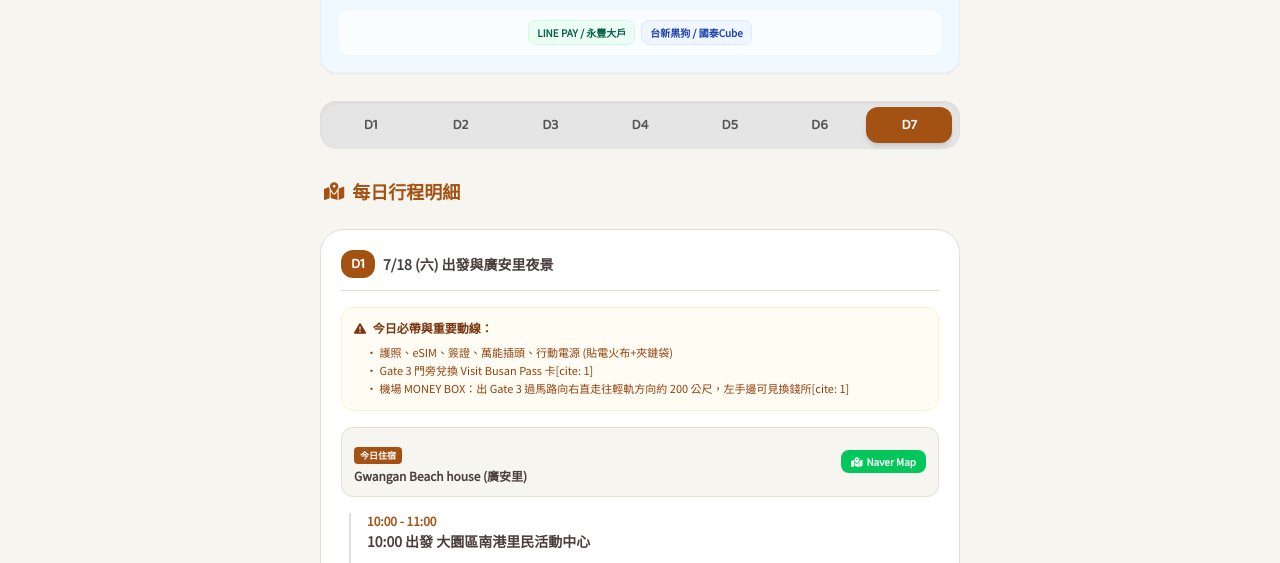
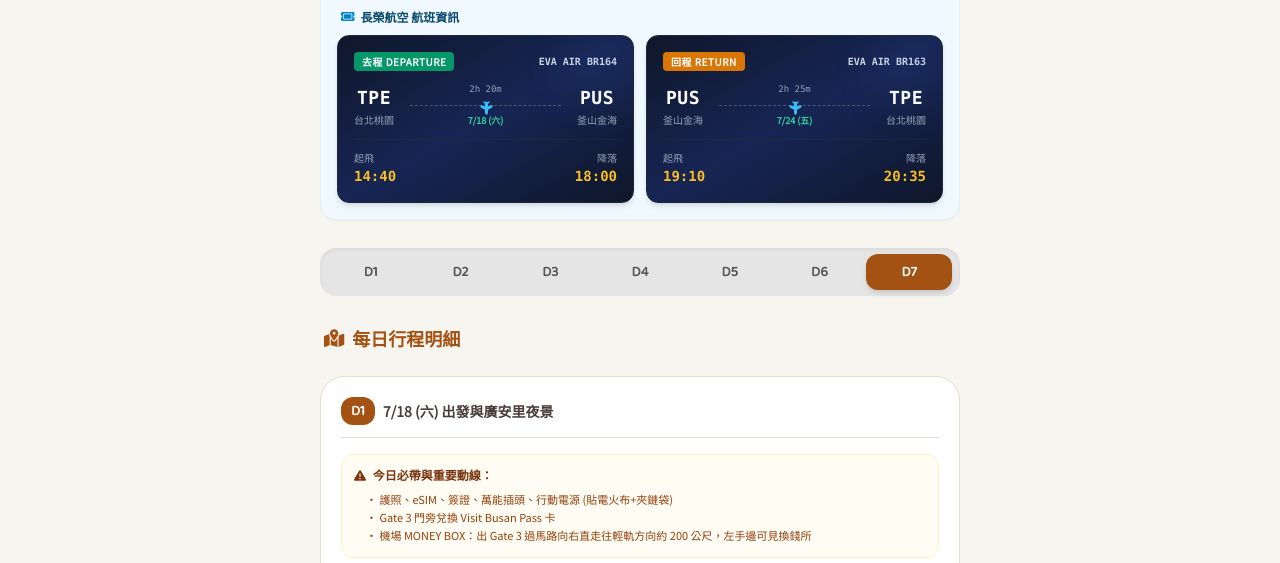
Before and after one commit to chiayi-chen/kr-trip, a plain HTML site: page index.html in a window 1280 px wide. Shown: the part 212-775 px from the top of the page. Drawn offline with nearby package versions, Linux system fonts and the light colour scheme.

Commit message:
Add files via upload

```diff
--- a/index.html
+++ b/index.html
@@ -77,7 +77,7 @@
     <!-- 主體內容 (單欄式完美適配手機) -->
     <main class="max-w-2xl mx-auto px-4 mt-4 space-y-5">
 
-        <!-- ================= 1. 當天天氣資訊 & 刷卡資訊 ================= -->
+        <!-- ================= 1. 當天天氣資訊 & 航班資訊 ================= -->
         <section id="weather-section" class="bg-sky-50 rounded-2xl p-4 border border-sky-100 shadow-sm space-y-3">
             <div class="flex justify-between items-center">
                 <h3 class="font-bold text-sky-900 flex items-center gap-2 text-sm">
@@ -99,10 +99,85 @@
                 </div>
             </div>
 
-            <!-- 行動支付與刷卡速查 (移動到天氣預報下方) -->
-            <div class="bg-white/60 rounded-xl p-2.5 border border-sky-100/50 flex flex-wrap gap-1.5 justify-center">
-                <span class="bg-emerald-50 text-emerald-800 text-[10px] font-bold px-2 py-1 rounded-lg border border-emerald-100">LINE PAY / 永豐大戶</span>
-                <span class="bg-blue-50 text-blue-800 text-[10px] font-bold px-2 py-1 rounded-lg border border-blue-100">台新黑狗 / 國泰Cube</span>
+            <!-- 航班資訊 (類似圖片樣式，去程與回程並排/上下呈現) -->
+            <div class="space-y-2.5">
+                <h4 class="text-xs font-bold text-sky-900 flex items-center gap-1.5 px-1 mt-1">
+                    <i class="fa-solid fa-ticket text-sky-600"></i> 長榮航空 航班資訊
+                </h4>
+
+                <div class="grid grid-cols-1 md:grid-cols-2 gap-3">
+                    <!-- 去程 BR164 -->
+                    <div class="bg-gradient-to-br from-slate-900 via-blue-950 to-slate-900 text-white p-4 rounded-xl shadow-md border border-slate-800 relative overflow-hidden">
+                        <div class="absolute top-0 right-0 w-16 h-16 bg-blue-500/10 rounded-full blur-xl"></div>
+                        <div class="flex justify-between items-center mb-2">
+                            <span class="text-[10px] bg-emerald-600 text-white px-2 py-0.5 rounded font-bold tracking-wider">去程 DEPARTURE</span>
+                            <span class="text-[10px] font-mono text-slate-300 font-bold">EVA AIR BR164</span>
+                        </div>
+                        <div class="flex justify-between items-center my-3">
+                            <div class="text-center">
+                                <p class="text-lg font-black tracking-wide font-mono">TPE</p>
+                                <p class="text-[10px] text-slate-400">台北桃園</p>
+                            </div>
+                            <div class="flex flex-col items-center flex-1 px-4 relative">
+                                <span class="text-[9px] text-slate-400 font-mono mb-1">2h 20m</span>
+                                <div class="w-full border-t border-dashed border-slate-600 relative my-1">
+                                    <i class="fa-solid fa-plane text-xs absolute left-1/2 -top-[6px] -translate-x-1/2 text-sky-400 rotate-90"></i>
+                                </div>
+                                <span class="text-[9px] text-emerald-400 font-bold mt-1">7/18 (六)</span>
+                            </div>
+                            <div class="text-center">
+                                <p class="text-lg font-black tracking-wide font-mono">PUS</p>
+                                <p class="text-[10px] text-slate-400">釜山金海</p>
+                            </div>
+                        </div>
+                        <div class="flex justify-between border-t border-slate-800 pt-2.5 mt-2 text-xs">
+                            <div>
+                                <span class="text-[10px] text-slate-400 block">起飛</span>
+                                <span class="font-mono font-bold text-amber-400 text-sm">14:40</span>
+                            </div>
+                            <div class="text-right">
+                                <span class="text-[10px] text-slate-400 block">降落</span>
+                                <span class="font-mono font-bold text-amber-400 text-sm">18:00</span>
+                            </div>
+                        </div>
+                    </div>
+
+                    <!-- 回程 BR163 -->
+                    <div class="bg-gradient-to-br from-slate-900 via-blue-950 to-slate-900 text-white p-4 rounded-xl shadow-md border border-slate-800 relative overflow-hidden">
+                        <div class="absolute top-0 right-0 w-16 h-16 bg-blue-500/10 rounded-full blur-xl"></div>
+                        <div class="flex justify-between items-center mb-2">
+                            <span class="text-[10px] bg-amber-600 text-white px-2 py-0.5 rounded font-bold tracking-wider">回程 RETURN</span>
+                            <span class="text-[10px] font-mono text-slate-300 font-bold">EVA AIR BR163</span>
+                        </div>
+                        <div class="flex justify-between items-center my-3">
+                            <div class="text-center">
+                                <p class="text-lg font-black tracking-wide font-mono">PUS</p>
+                                <p class="text-[10px] text-slate-400">釜山金海</p>
+                            </div>
+                            <div class="flex flex-col items-center flex-1 px-4 relative">
+                                <span class="text-[9px] text-slate-400 font-mono mb-1">2h 25m</span>
+                                <div class="w-full border-t border-dashed border-slate-600 relative my-1">
+                                    <i class="fa-solid fa-plane text-xs absolute left-1/2 -top-[6px] -translate-x-1/2 text-sky-400 rotate-90"></i>
+                                </div>
+                                <span class="text-[9px] text-emerald-400 font-bold mt-1">7/24 (五)</span>
+                            </div>
+                            <div class="text-center">
+                                <p class="text-lg font-black tracking-wide font-mono">TPE</p>
+                                <p class="text-[10px] text-slate-400">台北桃園</p>
+                            </div>
+                        </div>
+                        <div class="flex justify-between border-t border-slate-800 pt-2.5 mt-2 text-xs">
+                            <div>
+                                <span class="text-[10px] text-slate-400 block">起飛</span>
+                                <span class="font-mono font-bold text-amber-400 text-sm">19:10</span>
+                            </div>
+                            <div class="text-right">
+                                <span class="text-[10px] text-slate-400 block">降落</span>
+                                <span class="font-mono font-bold text-amber-400 text-sm">20:35</span>
+                            </div>
+                        </div>
+                    </div>
+                </div>
             </div>
         </section>
 
@@ -142,8 +217,8 @@
                     <p class="text-xs font-bold text-amber-900"><i class="fa-solid fa-triangle-exclamation mr-1"></i> 今日必帶與重要動線：</p>
                     <p class="text-[11px] text-amber-800 leading-relaxed pl-3">
                         • 護照、eSIM、簽證、萬能插頭、行動電源 (貼電火布+夾鏈袋)<br>
-                        • Gate 3 門旁兌換 Visit Busan Pass 卡[cite: 1]<br>
-                        • 機場 MONEY BOX：出 Gate 3 過馬路向右直走往輕軌方向約 200 公尺，左手邊可見換錢所[cite: 1]
+                        • Gate 3 門旁兌換 Visit Busan Pass 卡<br>
+                        • 機場 MONEY BOX：出 Gate 3 過馬路向右直走往輕軌方向約 200 公尺，左手邊可見換錢所
                     </p>
                 </div>
 
@@ -543,7 +618,7 @@
                     <div class="relative">
                         <span class="font-bold text-theme-primary">14:00 - 17:00</span>
                         <h4 class="font-bold text-sm mt-0.5 text-theme-textDark flex justify-between items-center">
-                            <span>買棉被 (168號或大明) + 大創</span>
+                            <span>買棉對 (168號或大明) + 大創</span>
                             <a href="https://naver.me/x7eiw5Wv" target="_blank" class="text-naver-500 font-bold flex items-center gap-0.5"><i class="fa-solid fa-map-location-dot"></i> 地圖</a>
                         </h4>
                     </div>
@@ -614,7 +689,7 @@
                     <div class="relative bg-amber-50/35 p-2.5 rounded-xl border border-amber-100">
                         <span class="font-bold text-amber-800">15:00 啟程往機場</span>
                         <h4 class="font-bold text-sm mt-0.5 text-theme-textDark">金海國際機場 (退稅、辦托運)</h4>
-                        <p class="text-[11px] text-amber-700 mt-1">✈️ 長榮航空 19:10 - 20:35 BR163 返抵台灣[cite: 1]。</p>
+                        <p class="text-[11px] text-amber-700 mt-1">✈️ 長榮航空 19:10 - 20:35 BR163 返抵台灣。</p>
                     </div>
                 </div>
             </div>
```
